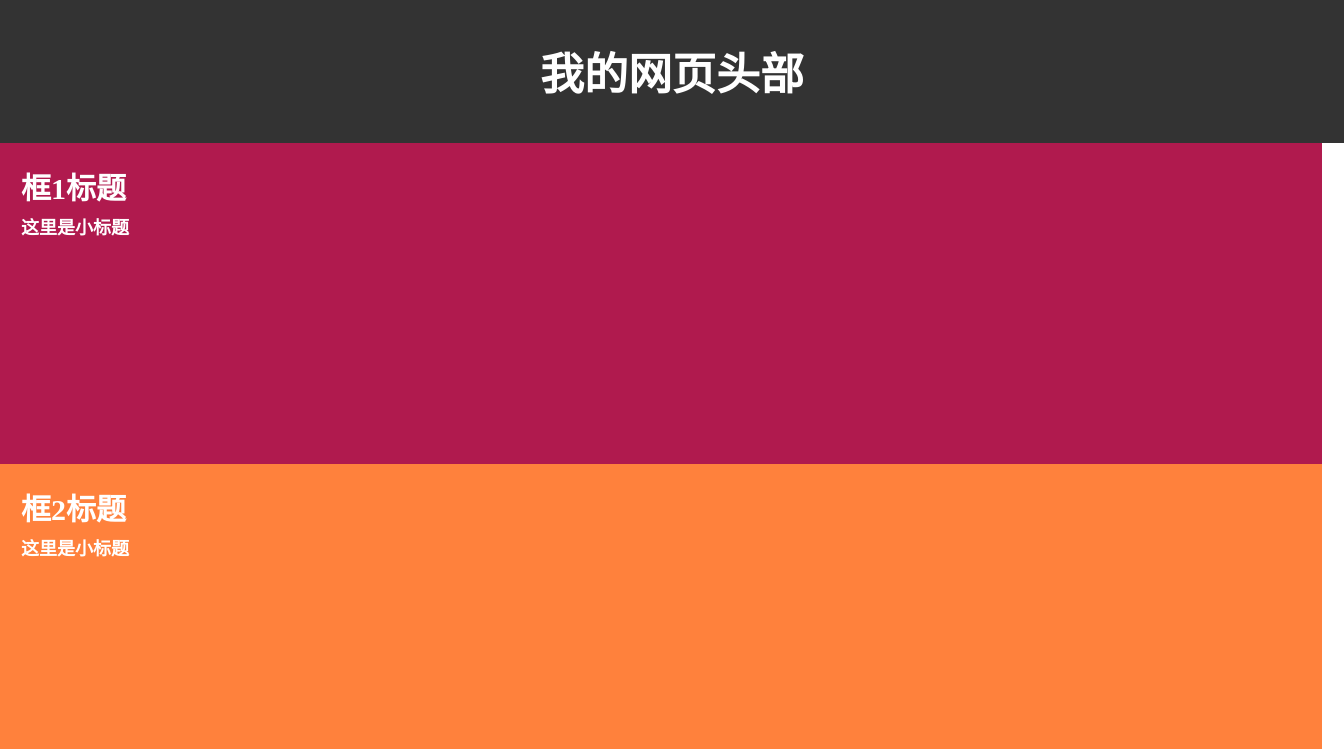
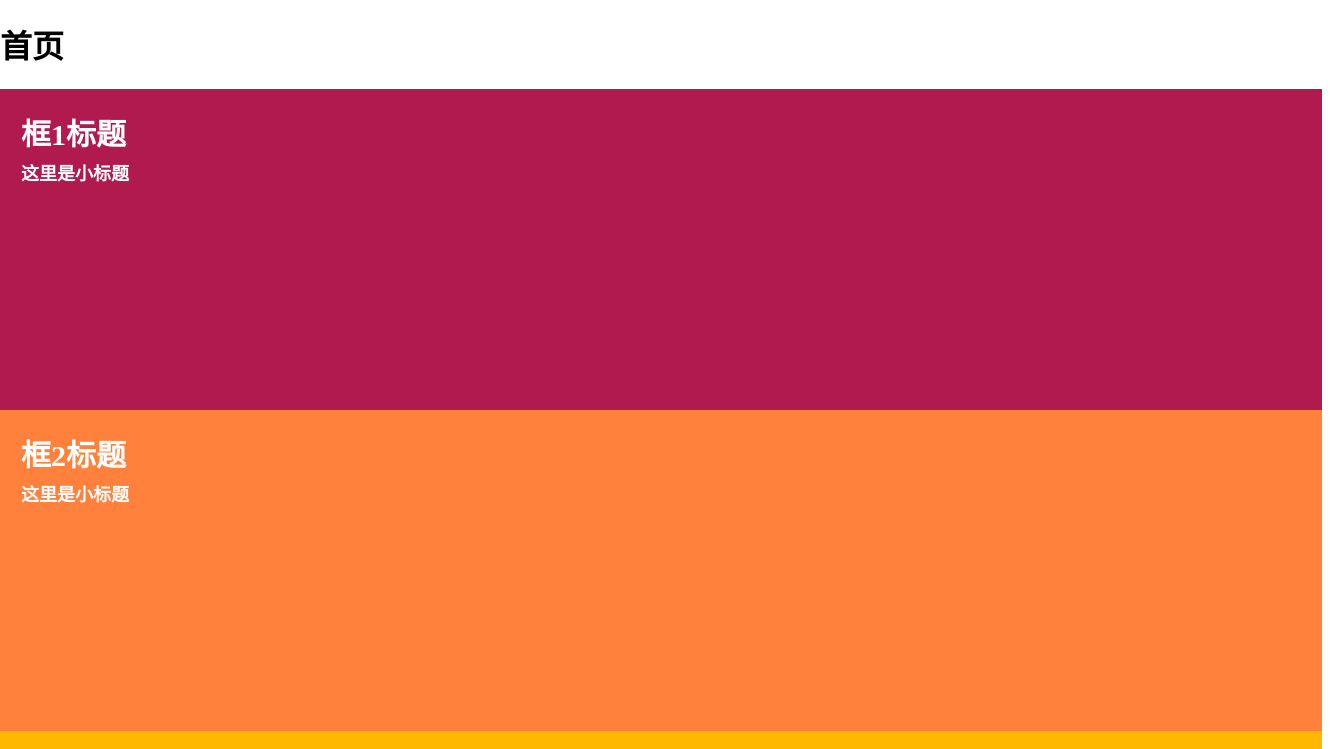
Before and after one commit to fengyu-com/fengyu-com.github.io, a plain HTML site: page kdasec.html in a window 1280 px wide. Shown: the top 749 px of the page, 1344 px wide, since content can reach past the window. Drawn offline with Linux system fonts and the light colour scheme.

Commit message:
Update kdasec.html

```diff
--- a/kdasec.html
+++ b/kdasec.html
@@ -11,14 +11,7 @@
             padding: 0;
             background-color: transparent;
         }
-        .header {
-            width: 105%;
-            background: #333;
-            color: white;
-            padding: 10px 0;
-            text-align: center;
-            font-size: 22px;
-        }
+
         .red-container {
             display: flex;
             flex-direction: column;
@@ -69,7 +62,7 @@
 
     <!-- 头部 -->
     <div class="header">
-        <h1>我的网页头部</h1>
+        <h1>首页</h1>
     </div>
 
     <div class="red-container">
```
